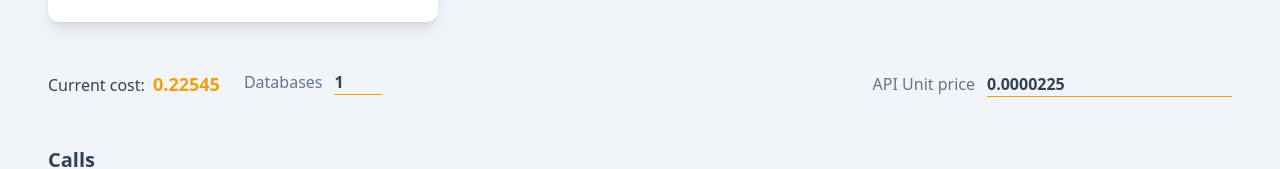
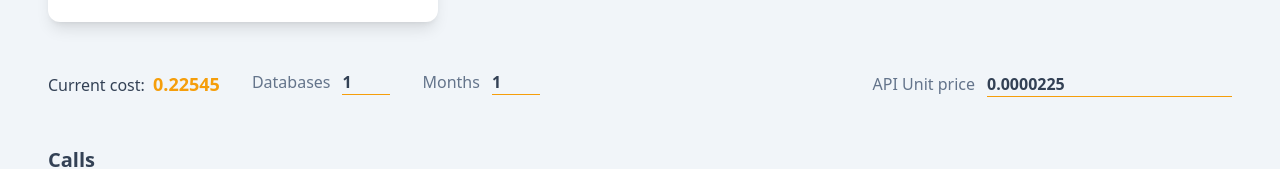
Before and after one commit to Noogic/semrush-pricing-calculator, a Vue app: page / in a window 1280 px wide. Shown: the part 146-315 px from the top of the page. Built offline with nearby package versions, Linux system fonts and the light colour scheme.

Commit message:
Add months

```diff
--- a/src/App.vue
+++ b/src/App.vue
@@ -8,11 +8,19 @@
                         <div>
                             Current cost: <span class="ml-1 font-bold text-lg text-amber-500">{{ Number(costs).toFixed(5) }}</span>
                         </div>
-                        <div class="ml-6">
+                        <div class="ml-8">
                             <span class="text-slate-500">Databases</span>
                             <input
                                 type="number"
                                 v-model="databases"
+                                class="ml-3 w-12 border-0 border-b border-b-amber-500 bg-slate-100 text-slate-700 font-semibold focus:border-indigo-600 focus:ring-0"
+                            />
+                        </div>
+                        <div class="ml-8">
+                            <span class="text-slate-500">Months</span>
+                            <input
+                                type="number"
+                                v-model="months"
                                 class="ml-3 w-12 border-0 border-b border-b-amber-500 bg-slate-100 text-slate-700 font-semibold focus:border-indigo-600 focus:ring-0"
                             />
                         </div>
@@ -105,6 +113,10 @@
 import { computed, ref } from "vue";
 import { XMarkIcon, PlusIcon } from '@heroicons/vue/24/outline';
 
+const unitPrice = ref(0.0000225);
+const databases = ref(1);
+const months = ref(1);
+
 const types = {
     domain_ranks: {
         type: 'domain_ranks',
@@ -135,9 +147,6 @@ const types = {
     }
 }
 
-const unitPrice = ref(0.0000225);
-const databases = ref(1);
-
 const calls = ref([
     {
         type: types.domain_ranks,
@@ -156,7 +165,7 @@ const calls = ref([
 const costs = computed(() => calls.value.reduce(
     (accumulator, currentValue) => accumulator + currentValue.quantity * currentValue.type.price,
     0
-) * unitPrice.value * databases.value);
+) * unitPrice.value * databases.value * months.value);
 
 const unusedCalls = computed(() => Object.entries(types).filter(type => !calls.value.map(call => call.type.type).includes(type[0])));
 
```
